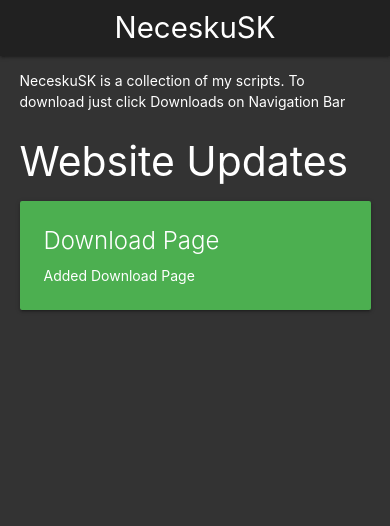
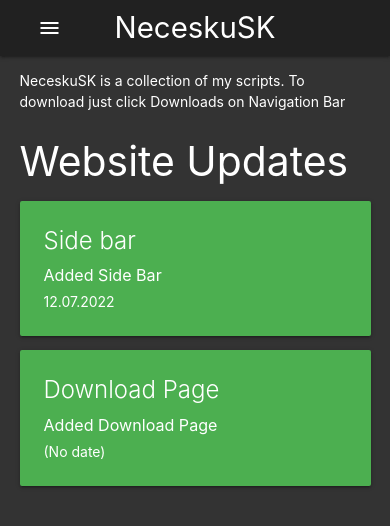
Before and after one commit to Necesku/Necesku.github.io, a plain HTML site: page neceskusk/index.html in a window 390 px wide. Drawn offline with Linux system fonts and the light colour scheme.

Commit message:
Update index.html

```diff
--- a/neceskusk/index.html
+++ b/neceskusk/index.html
@@ -23,11 +23,13 @@
         }
     </style>
     <body>
+
         <!-- Navigation Bar-->
         <nav class="grey darken-4">
             <div class="container">
                 <div class="nav-wrapper">
-                    <a href="#" class="brand-logo">NeceskuSK</a>
+                    <a href="#!" class="brand-logo">NeceskuSK</a>
+                    <a href="#" data-target="mobile-demo" class="sidenav-trigger"><i class="material-icons">menu</i></a>
                     <ul id="nav-mobile" class="right hide-on-med-and-down">
                         <li><a href="downloads.html"><i class="material-icons left">cloud</i>Downloads</a></li>
                     </ul>
@@ -36,18 +38,36 @@
         </nav>
         <!-- End of Navigation Bar-->
 
+        <!-- Side Navigation -->
+        <ul class="sidenav" id="mobile-demo">
+            <li><a href="downloads.html"><i class="material-icons">cloud</i>Downloads</a></li>
+        </ul>
+        <!-- End of Side Navigation -->
+
         <div class="container">
             <p>NeceskuSK is a collection of my scripts. To download just click Downloads on Navigation Bar</p>
             <!-- Website Updates-->
             <h3>Website Updates</h3>
             <div class="card green">
                 <div class="card-content">
+                    <span class="card-title">Side bar</span>
+                    <h6>Added Side Bar</h6>
+                    <p>12.07.2022</p>
+                </div>
+            </div>
+            <div class="card green">
+                <div class="card-content">
                     <span class="card-title">Download Page</span>
-                    <p>Added Download Page</p>
+                    <h6>Added Download Page</h6>
+                    <p>(No date)</p>
                 </div>
             </div>
         </div>
 
     </body>
 
+    <script>
+        M.AutoInit()
+    </script>
+
 </html>
```
